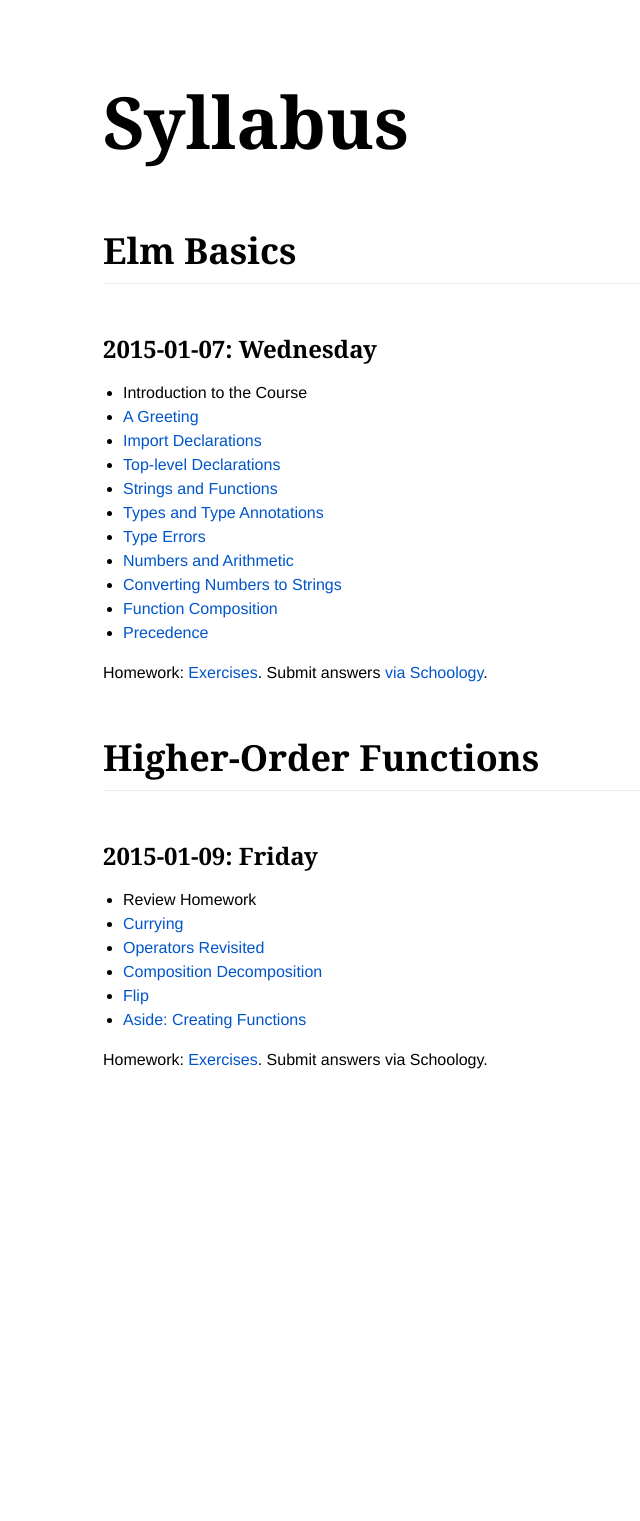
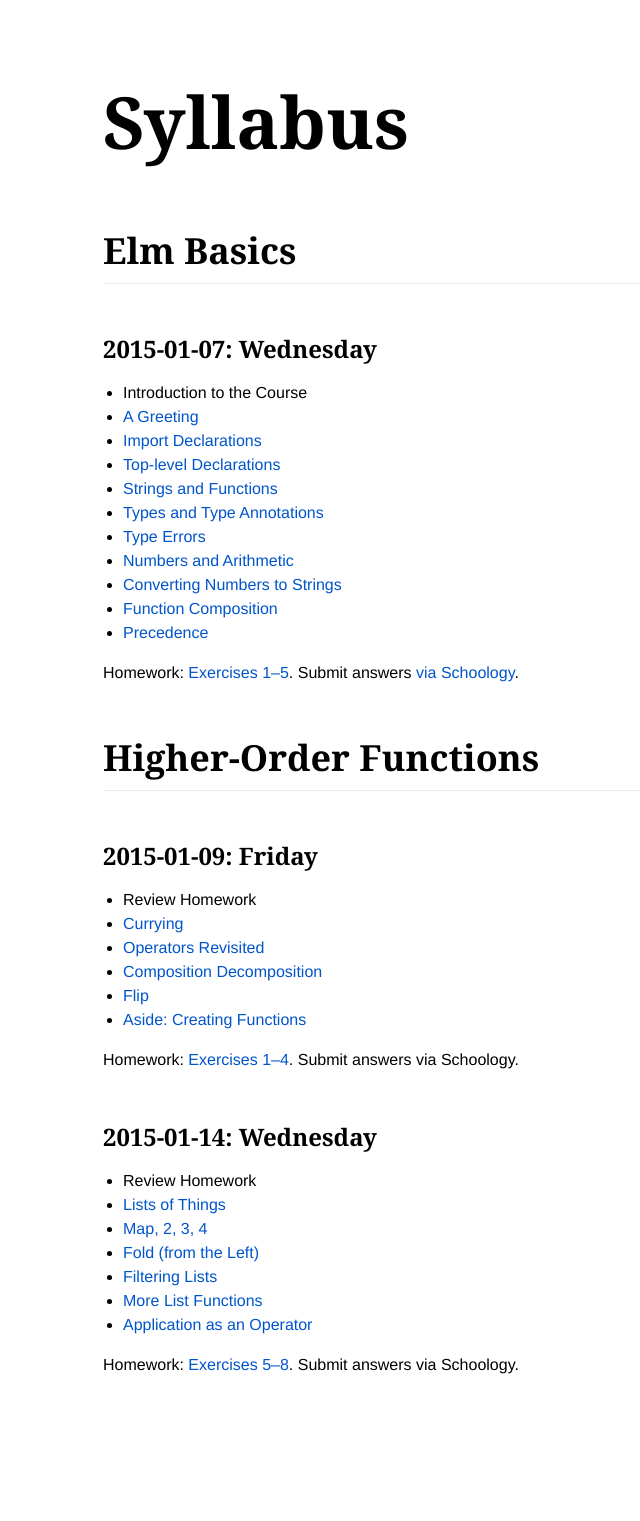
Before and after one commit to ca-elm/syllabus, a Jekyll site: the page built from index.md, in a window 1280 px wide. Shown: the whole page, without its empty margins (237-877 px from the left). Built offline with Jekyll 4.4.1, drawn with Linux system fonts in a browser that asks for light colours; before the commit the page ends 1216 px from its top, so only the background shows below that.

Commit message:
Even more syllabus (third day)

```diff
--- a/index.md
+++ b/index.md
@@ -19,7 +19,7 @@ layout: default
 - [Function Composition](https://ca-elm.github.io/book/#elm-basics-function-composition)
 - [Precedence](https://ca-elm.github.io/book/#elm-basics-precedence)
 
-Homework: [Exercises](https://ca-elm.github.io/book/#elm-basics-exercises). Submit answers <a href="https://www.schoology.com/assignment/217256152/info" target="_top">via Schoology</a>.
+Homework: [Exercises 1–5](https://ca-elm.github.io/book/#elm-basics-exercises). Submit answers <a href="https://www.schoology.com/assignment/217256152/info" target="_top">via Schoology</a>.
 
 # Higher-Order Functions
 
@@ -32,4 +32,16 @@ Homework: [Exercises](https://ca-elm.github.io/book/#elm-basics-exercises). Subm
 - [Flip](https://ca-elm.github.io/book/#higher-order-functions-flip)
 - [Aside: Creating Functions](https://ca-elm.github.io/book/#higher-order-functions-aside-creating-functions)
 
-Homework: [Exercises](https://ca-elm.github.io/book/#higher-order-functions-exercises). Submit answers via Schoology.
+Homework: [Exercises 1–4](https://ca-elm.github.io/book/#higher-order-functions-exercises). Submit answers via Schoology.
+
+## 2015-01-14: Wednesday
+
+- Review Homework
+- [Lists of Things](https://ca-elm.github.io/book/#higher-order-functions-lists-of-things)
+- [Map, 2, 3, 4](https://ca-elm.github.io/book/#higher-order-functions-map-2-3-4)
+- [Fold (from the Left)](https://ca-elm.github.io/book/#higher-order-functions-fold-from-the-left)
+- [Filtering Lists](https://ca-elm.github.io/book/#higher-order-functions-filtering-lists)
+- [More List Functions](https://ca-elm.github.io/book/#higher-order-functions-more-list-functions)
+- [Application as an Operator](https://ca-elm.github.io/book/#higher-order-functions-application-as-an-operator)
+
+Homework: [Exercises 5–8](https://ca-elm.github.io/book/#higher-order-functions-exercises). Submit answers via Schoology.
```
